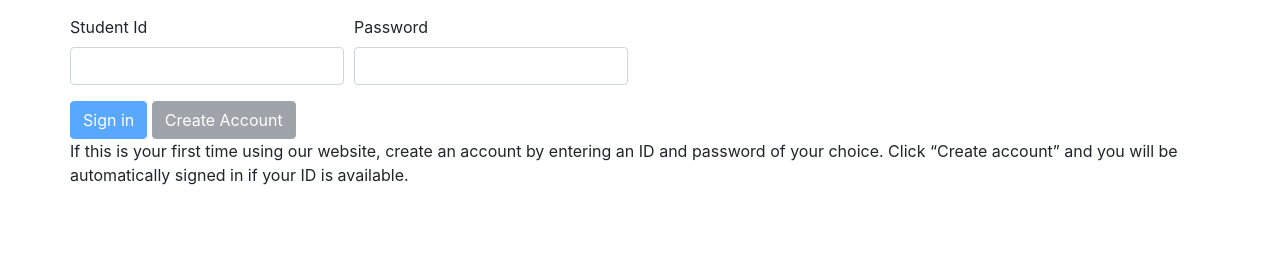
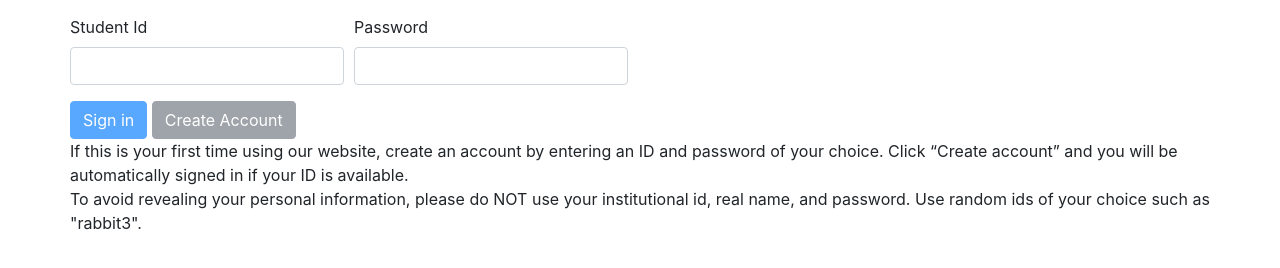
Before and after one commit to ybergner/CHOPS, a website: page webapp/app.html in a window 1280 px wide. Drawn offline with Linux system fonts and the light colour scheme; no server answers.

Commit message:
Update login page warning message.

```diff
--- a/webapp/template/login.html
+++ b/webapp/template/login.html
@@ -20,5 +20,7 @@
     </div>
     <div class="row">
         If this is your first time using our website, create an account by entering an ID and password of your choice. Click “Create account” and you will be automatically signed in if your ID is available.
+        <br/>
+        To avoid revealing your personal information, please do NOT use your institutional id, real name, and password. Use random ids of your choice such as "rabbit3".
     </div>
 </div>
```
